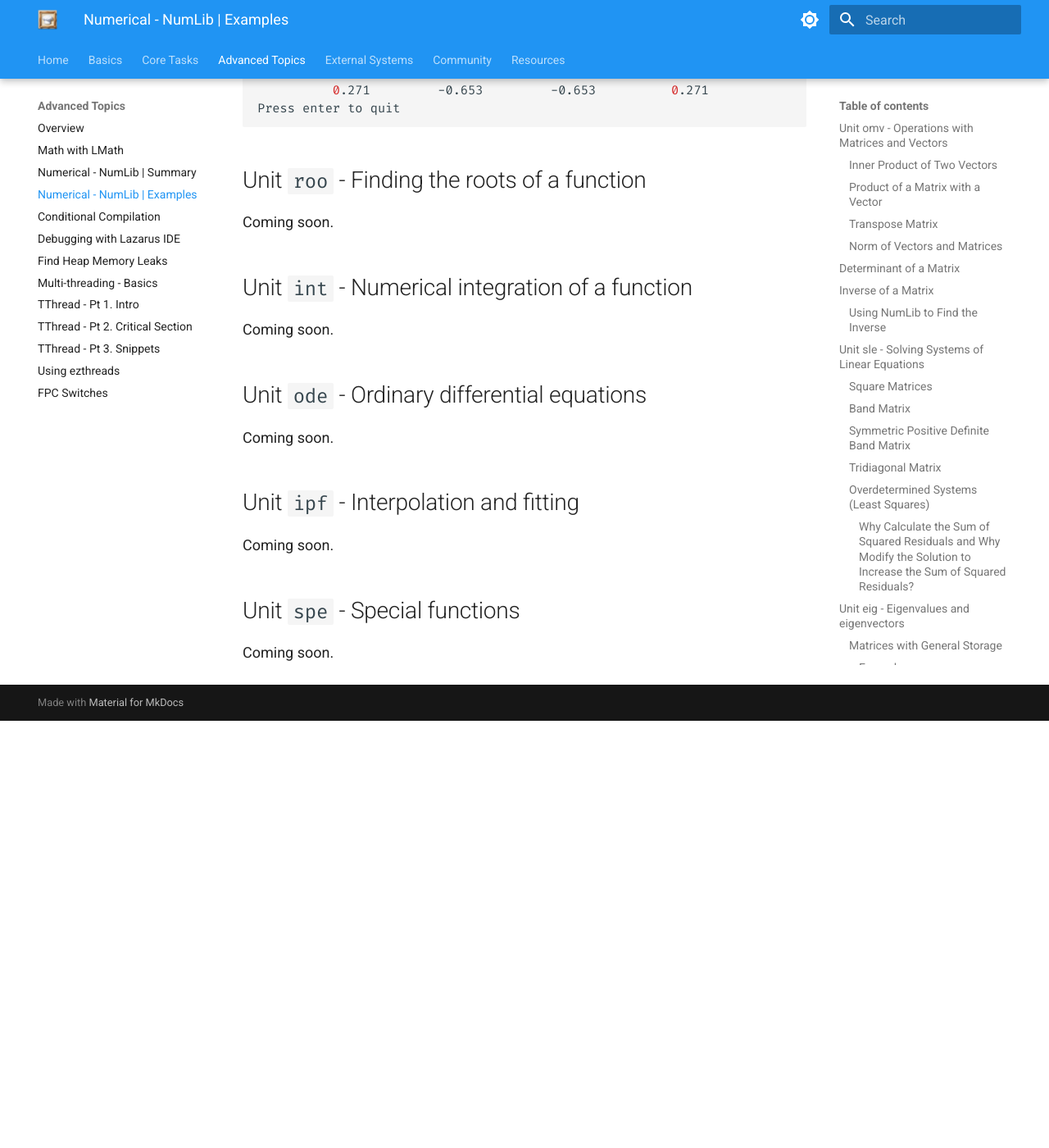
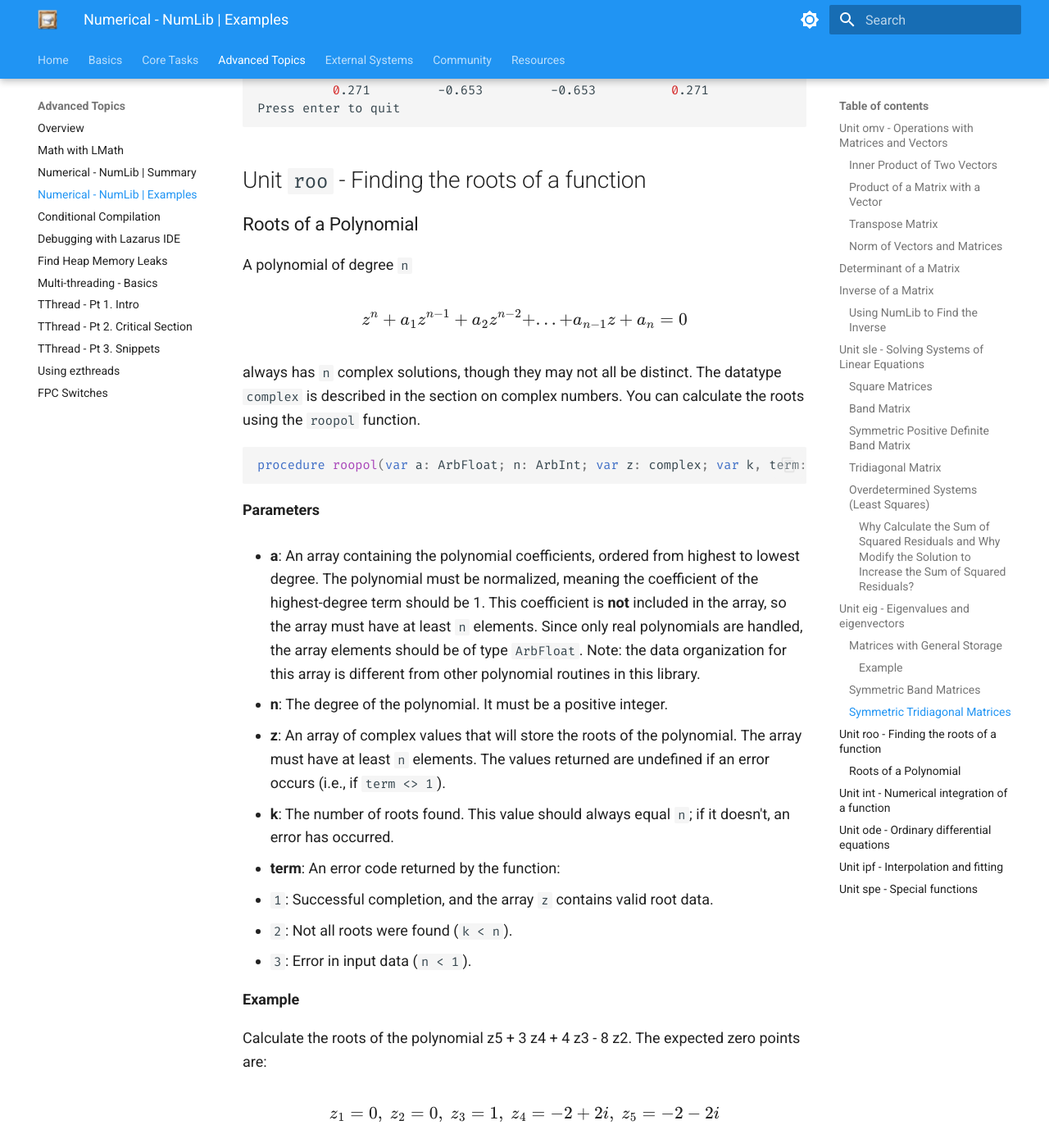
Before and after one commit to ikelaiah/free-pascal-cookbook, an MkDocs documentation site: the page built from docs/docs/advanced/numlib.md, in a window 1280 px wide and 1400 px high, scrolled down 49212 px. Shown: the whole window at 82% size. Built offline with MkDocs 1.6.1 and Material for MkDocs 9.7.7, drawn with Linux system fonts in a browser that asks for light colours; before the commit the page ends 50091 px from its top, so only the background shows below that; some of the changed text lies outside the part shown.

Commit message:
Update - Added a new section for unit roo

````diff
--- a/docs/docs/advanced/numlib.md
+++ b/docs/docs/advanced/numlib.md
@@ -2150,20 +2150,114 @@ Press enter to quit
 
 ## Unit `roo` - Finding the roots of a function
 
+### Roots of a Polynomial
+
+A polynomial of degree `n`
+
+$$
+\displaystyle{  z^n + a_1 z^{n-1} + a_2 z^{n-2} + ... + a_{n-1} z + a_n = 0 }
+$$
+
+always has `n` complex solutions, though they may not all be distinct. The datatype `complex` is described in the section on complex numbers. You can calculate the roots using the `roopol` function.
+
+```pascal
+procedure roopol(var a: ArbFloat; n: ArbInt; var z: complex; var k, term: ArbInt);
+```
+
+**Parameters**
+
+- **a**: An array containing the polynomial coefficients, ordered from highest to lowest degree. The polynomial must be normalized, meaning the coefficient of the highest-degree term should be 1. This coefficient is **not** included in the array, so the array must have at least `n` elements. Since only real polynomials are handled, the array elements should be of type `ArbFloat`. Note: the data organization for this array is different from other polynomial routines in this library.
+
+- **n**: The degree of the polynomial. It must be a positive integer.
+
+- **z**: An array of complex values that will store the roots of the polynomial. The array must have at least `n` elements. The values returned are undefined if an error occurs (i.e., if `term <> 1`).
+
+- **k**: The number of roots found. This value should always equal `n`; if it doesn't, an error has occurred.
+
+- **term**: An error code returned by the function:
+  - `1`: Successful completion, and the array `z` contains valid root data.
+  - `2`: Not all roots were found (`k < n`).
+  - `3`: Error in input data (`n < 1`).
+
+**Example**
+
+Calculate the roots of the polynomial z5 + 3 z4 + 4 z3 - 8 z2. The expected zero points are:
+
+$$
+\displaystyle{  z_1=0,\ z_2=0,\ z_3=1,\ z_4=-2+2i,\ z_5=-2-2i }
+$$
+
+```pascal linenums="1" hl_lines="28"
+program solve_root_polynomials;
+
+{$mode objfpc}{$H+}{$J-}
+
+uses
+  SysUtils, typ, roo;
+
+const
+  n = 5;
+
+var
+  a: array[1..n] of ArbFloat = (3, 4, -8, 0, 0);
+  z: array[1..n] of complex;
+  k: ArbInt;
+  term: ArbInt;
+  i: integer;
+  c: complex;
+
+  function ComplexToStr(z: complex; Decimals: integer): string;
+  const
+    SIGN: array[boolean] of string = ('+', '-');
+  begin
+    Result := Format('%.*f %s %.*f i', [Decimals, z.re, SIGN[z.im <0], Decimals, abs(z.im)]);
+  end;
+
+begin
+  // Solve equation
+  roopol(a[1], n, z[1], k, term);
+
+  if term = 1 then begin
+    // Display results
+    WriteLn('Results of procedure roopol:');
+    for i:=1 to n do
+      WriteLn('  Solution #', i, ': ', ComplexToStr(z[i], 6):20);
+    WriteLn;
+
+    // Display expected results
+    Writeln('Expected results:');
+    c.Init(0, 0);  // z1 = 0
+    WriteLn('  Solution #1: ', complexToStr(c, 6):20);
+    c.Init(0, 0);  // z2 = 0
+    WriteLn('  Solution #2: ', complexToStr(c, 6):20);
+    c.Init(1, 0);  // z3 = 1
+    WriteLn('  Solution #3: ', complexToStr(c, 6):20);
+    c.Init(-2, +2);  // z4 = -2 + 2 i
+    WriteLn('  Solution #4: ', complexToStr(c, 6):20);
+    c.Init(-2, -2);  // z4 = -2 - 2 i
+    WriteLn('  Solution #5: ', complexToStr(c, 6):20);
+  end else
+    WriteLn('ERROR');
+
+  // Pause to allow user to see results before exiting the program
+  WriteLn('Press enter to quit');
+  ReadLn;
+end.
+
+```
+
+## Unit `int` - Numerical integration of a function
+
 Coming soon.
 
-## Unit `int` - Numerical integration of a function
+## Unit `ode` - Ordinary differential equations
 
 Coming soon.
 
-## Unit `ode` - Ordinary differential equations
+## Unit `ipf` - Interpolation and fitting
 
 Coming soon.
 
-## Unit `ipf` - Interpolation and fitting
+## Unit `spe` - Special functions
 
 Coming soon.
-
-## Unit `spe` - Special functions
-
-Coming soon.
````
